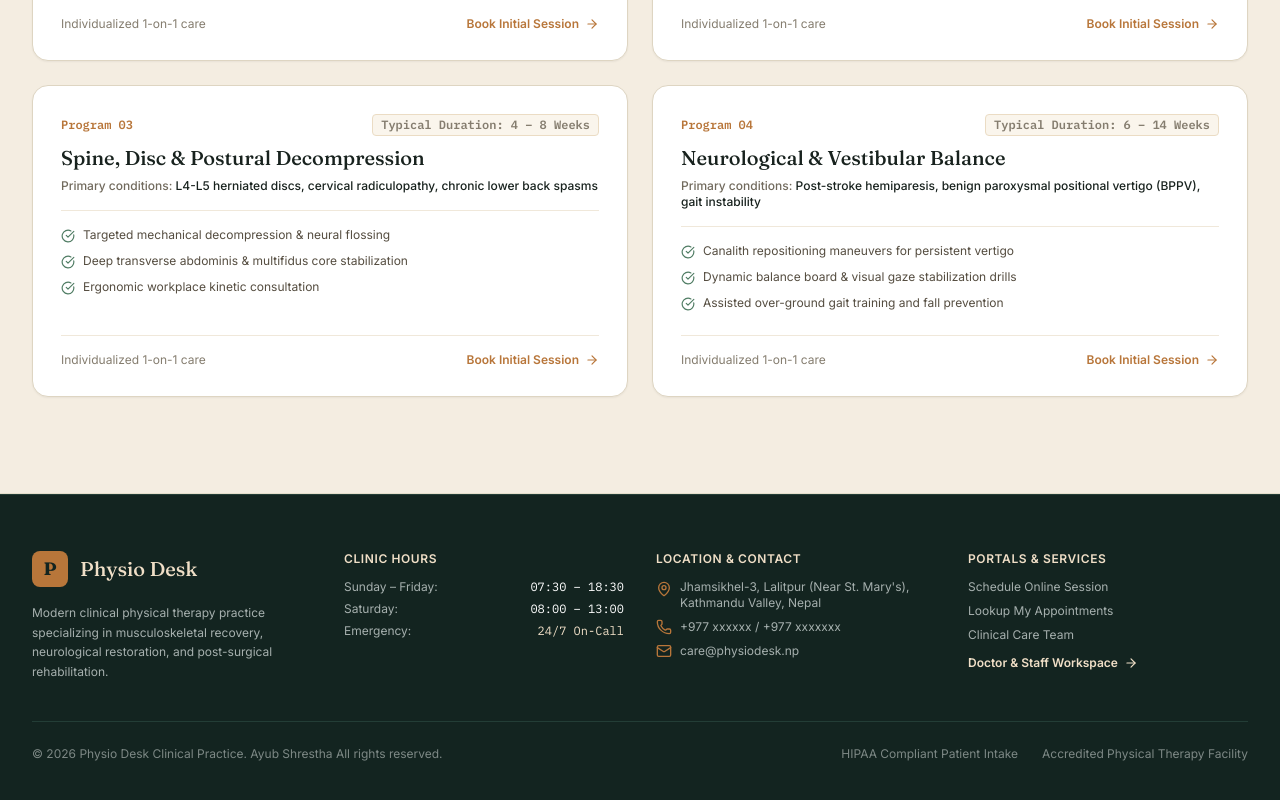
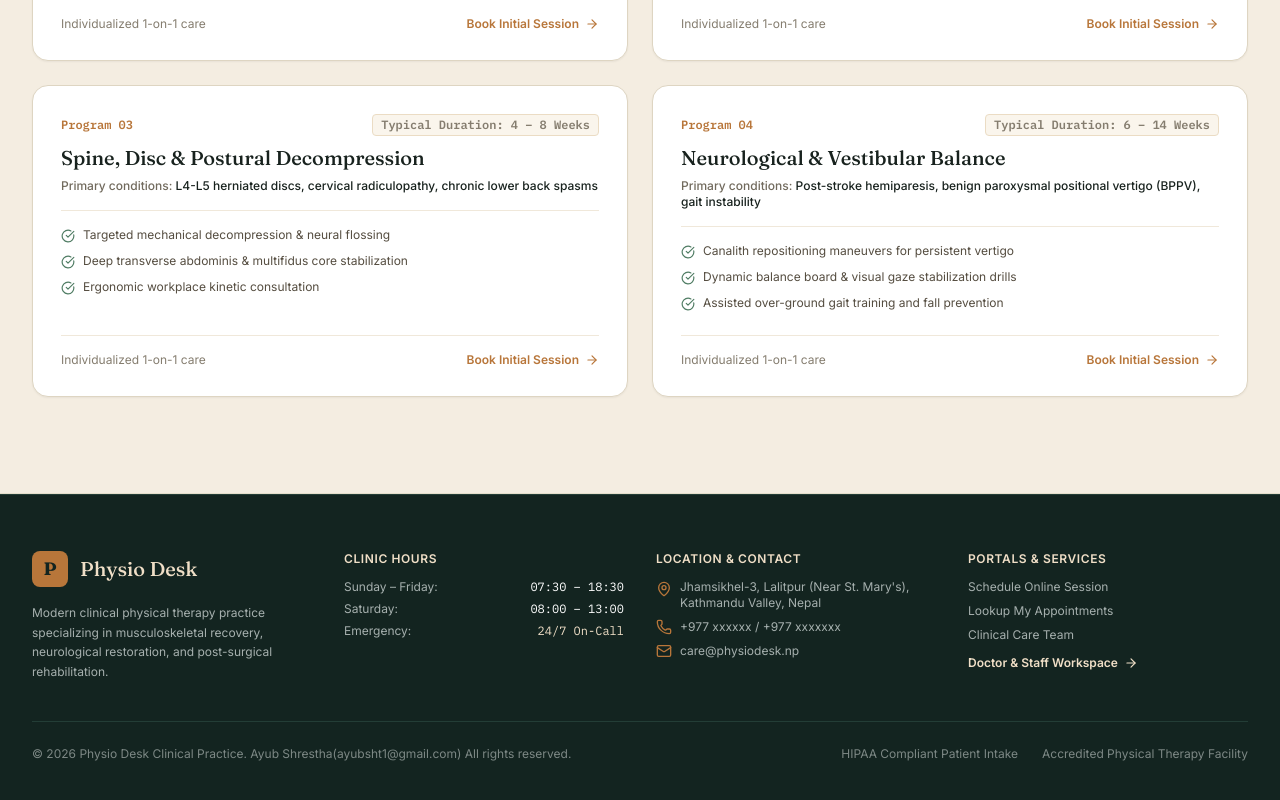
Before and after one commit to ayubsht1/Physio-Desk, a Next.js app in the folder physiodesk-frontend/: page / in a window 1280 px wide. Shown: the part 3731-4531 px from the top of the page. Built offline with nearby package versions, Linux system fonts and the light colour scheme; no server answers.

Commit message:
fix: update footer to include email address for contact

```diff
--- a/physiodesk-frontend/src/components/landing/Footer.tsx
+++ b/physiodesk-frontend/src/components/landing/Footer.tsx
@@ -99,7 +99,7 @@ export function Footer() {
         </div>
 
         <div className="pt-6 flex flex-col sm:flex-row items-center justify-between gap-4 text-xs text-[#7d8885]">
-          <p>© {new Date().getFullYear()} Physio Desk Clinical Practice. Ayub Shrestha All rights reserved.</p>
+          <p>© {new Date().getFullYear()} Physio Desk Clinical Practice. Ayub Shrestha(ayubsht1@gmail.com) All rights reserved.</p>
           <div className="flex items-center gap-6">
             <span>HIPAA Compliant Patient Intake</span>
             <span>Accredited Physical Therapy Facility</span>
```
